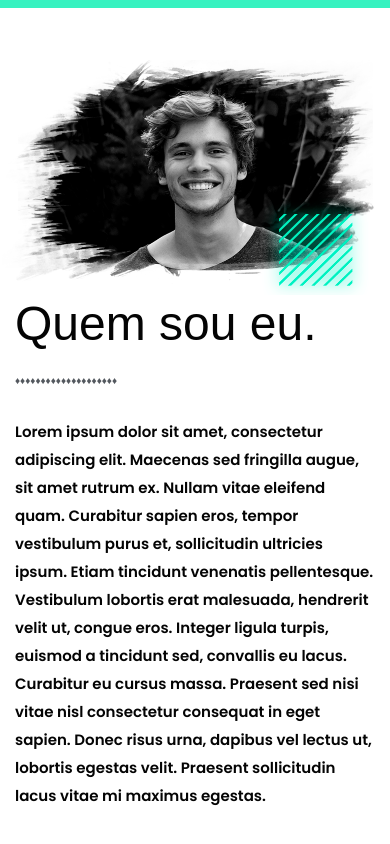
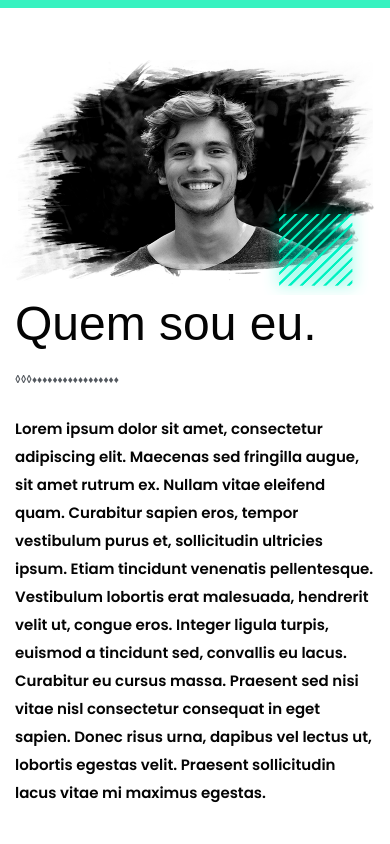
Before and after one commit to Cangemi/site-fotografia, a Next.js app: page / in a window 390 px wide. Shown: the part 915-1759 px from the top of the page. Built offline with nearby package versions, Linux system fonts and the light colour scheme; a web font is replaced by a local one.

Commit message:
pagina fotografia

```diff
--- a/pages/index.css
+++ b/pages/index.css
@@ -75,14 +75,6 @@ h2{
       margin-top: 20px;
   }
 
-  @media (max-width: 460px){
-    #Divisor2{
-        color: #54595f;
-        font-size:  10px;
-        margin-top: 20px;
-    }
-  }
-
   .texto-quem-sou{
       margin-top: 30px;
       font-size: 15px;
@@ -91,3 +83,12 @@ h2{
       font-family: 'Poppins', sans-serif;
       color: #040404;
   }
+ /*-----------------------mobile-----------------------------------------------------------*/
+
+  @media (max-width: 460px){
+    #Divisor2{
+        color: #54595f;
+        font-size:  10px;
+        margin-top: 20px;
+    }
+  }
--- a/pages/index.js
+++ b/pages/index.js
@@ -44,7 +44,7 @@ function Home() {
                         <Image class="col" src="/quemsoueu.png" width="580" height="380" />
                         <div class="col">
                             <h2 className ="Titulo3">Quem sou eu.</h2>
-                            <p id="Divisor2">♦♦♦♦♦♦♦♦♦♦♦♦♦♦♦♦♦♦♦♦</p>
+                            <h3 id="Divisor2">◊◊◊♦♦♦♦♦♦♦♦♦♦♦♦♦♦♦♦♦</h3>
                             <p className="texto-quem-sou">
                                 Lorem ipsum dolor sit amet, consectetur adipiscing elit. Maecenas
                                 sed fringilla augue, sit amet rutrum ex. Nullam vitae eleifend quam.
```
